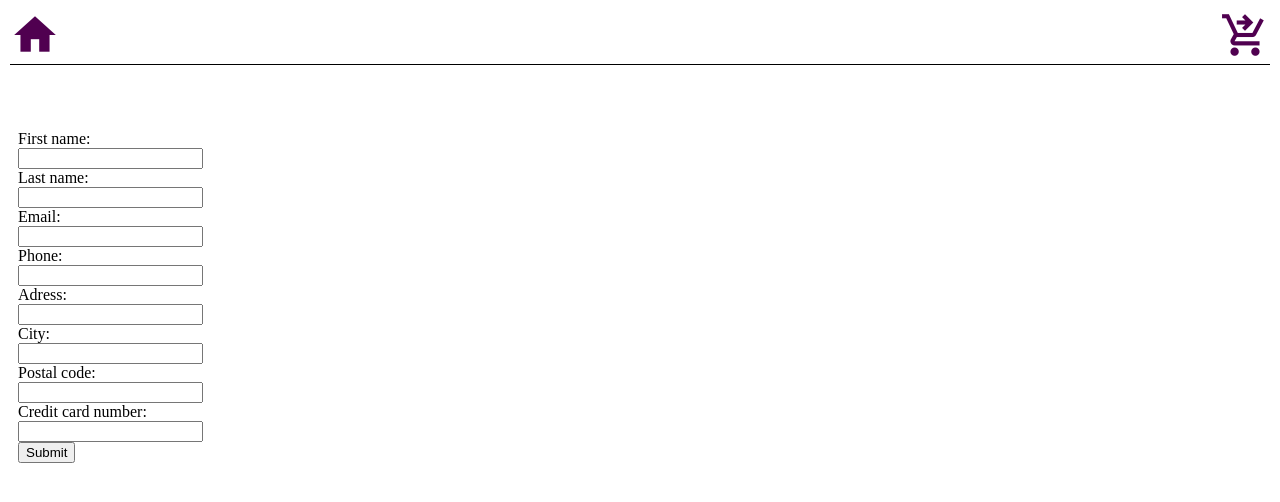
After one commit to ClaudeHallard/sekai-database, a PHP site: page /checkout_view.php in a window 1280 px wide. The commit adds this page. Shown: the top 502 px of the page. Run offline with PHP 8.4, Linux system fonts and the light colour scheme.

Commit message:
checkoutview & addtocartbutton

```diff
--- /dev/null
+++ b/www/checkout_view.php
@@ -0,0 +1,110 @@
+<!DOCTYPE html>
+
+
+
+
+
+<html>
+   	<head>
+		<meta charset="UTF-8" http-equiv="Cache-Control" content="no-cache, no-store, must-revalidate"/>
+        	<title>e-com/checkoutview</title>
+        	<link href='http://fonts.googleapis.com/css?family=Roboto' rel='stylesheet' type='text/css'>
+        	<link href="https://fonts.googleapis.com/icon?family=Material+Icons" rel="stylesheet">
+		<link rel="stylesheet" href="css/checkout.css">
+	</head>
+    <body>
+        <div class="topbar">
+			<a href="index.php" class="home material-icons">home</a>
+		    <a href="#" class="cart material-icons">shopping_cart_checkout</a>
+		</div>
+
+
+        <div class="container1">
+            <div class="personalInformation">
+				<form action="" method="post">
+					<label for="fname">First name:</label><br>
+					<input type="text" id="fname" name="fname" placehoolder="Mandatory fill in"><br>
+					<label for="lname">Last name:</label><br>
+					<input type="text" id="lname" name="lname" placehoolder="Mandatory fill in"><br>
+					<label for="lname">Email:</label><br>
+					<input type="text" id="Email" name="email" placehoolder="Mandatory fill in"><br>
+					<label for="lname">Phone:</label><br>
+					<input type="text" id="Phone" name="phone"><br>
+					<label for="lname">Adress:</label><br>
+					<input type="text" id="Adress" name="address"><br>
+					<label for="lname">City:</label><br>
+					<input type="text" id="City" name="city"><br>
+					<label for="lname">Postal code:</label><br>
+					<input type="text" id="Postalcode" name="postalcode"><br>
+					<label for="lname">Credit card number:</label><br>
+					<input type="text" id="CCN" name="ccn"><br>
+
+					<input type="submit" name="SubmitButton"/>
+				</form>
+
+
+
+
+
+
+
+				<?php
+				$productID = 1;
+				if(isset($_POST['SubmitButton'])){
+					$email = $_POST['email'];
+					$lastName = $_POST['lname'];
+					$firstName = $_POST['fname'];
+					$phone = $_POST['phone'];
+					$address = $_POST['address'];
+					$city = $_POST['city'];
+					$postalcode = $_POST['postalcode'];
+
+
+					include 'init.php';
+					$connect = new mysqli($dbsever,$dbusername,$dbpassword, $dbname) or die("can't connect");
+					$checkPass = mysqli_query($connect, "SELECT Password FROM customer WHERE Email='$email'");
+					if(mysqli_num_rows($checkPass) > 0){
+						echo "Account exists, please login ";
+					} else{
+						$sql = "insert into customer (Email, Lastname, Firstname, Phone, Address, City, PostalCode) values ('$email', '$lastName', '$firstName', '$phone', '$address', '$city', '$postalcode')";
+
+						if (mysqli_query($connect, $sql)) {
+							echo "Order complete";
+						}
+						else {
+							echo "Error: " . $sql . "<br>" . mysqli_error($connect);
+						}
+						//mysqli_query(connect, someSQLdemand);
+					}
+				}
+				?>
+            </div>
+        </div>
+
+
+
+
+
+
+
+
+
+
+
+
+
+	</body>
+
+
+
+
+
+
+
+
+
+
+
+
+
+</html>
--- /dev/null
+++ b/www/css/checkout.css
@@ -0,0 +1,43 @@
+* {
+    box-sizing: border-box;
+}
+
+.topbar {
+    border-bottom: 1px solid black;
+    margin: 10px;
+	position: fixed;
+    top:0;
+    left:0;
+    right:0;
+}
+
+.cart{
+    float: right;
+    position: relative;
+    color: rgb(80, 0, 80);
+	text-decoration: inherit;
+    font-size: 50px;
+}
+
+.home{
+    position: relative;
+    color: rgb(80, 0, 80);
+	text-decoration: inherit;
+    font-size: 50px;
+}
+
+.container1{
+
+    margin: 10px;
+    display: grid;
+    grid-template-columns: 1fr 1fr;
+    margin-top: 50px;
+    height: 100%;
+
+
+}
+
+.personalInformation{
+margin-top: 80px;
+
+}
```
Also changed, not shown: www/css/product.css (+81 -1 lines), www/product_view.php (+9 -0 lines).
